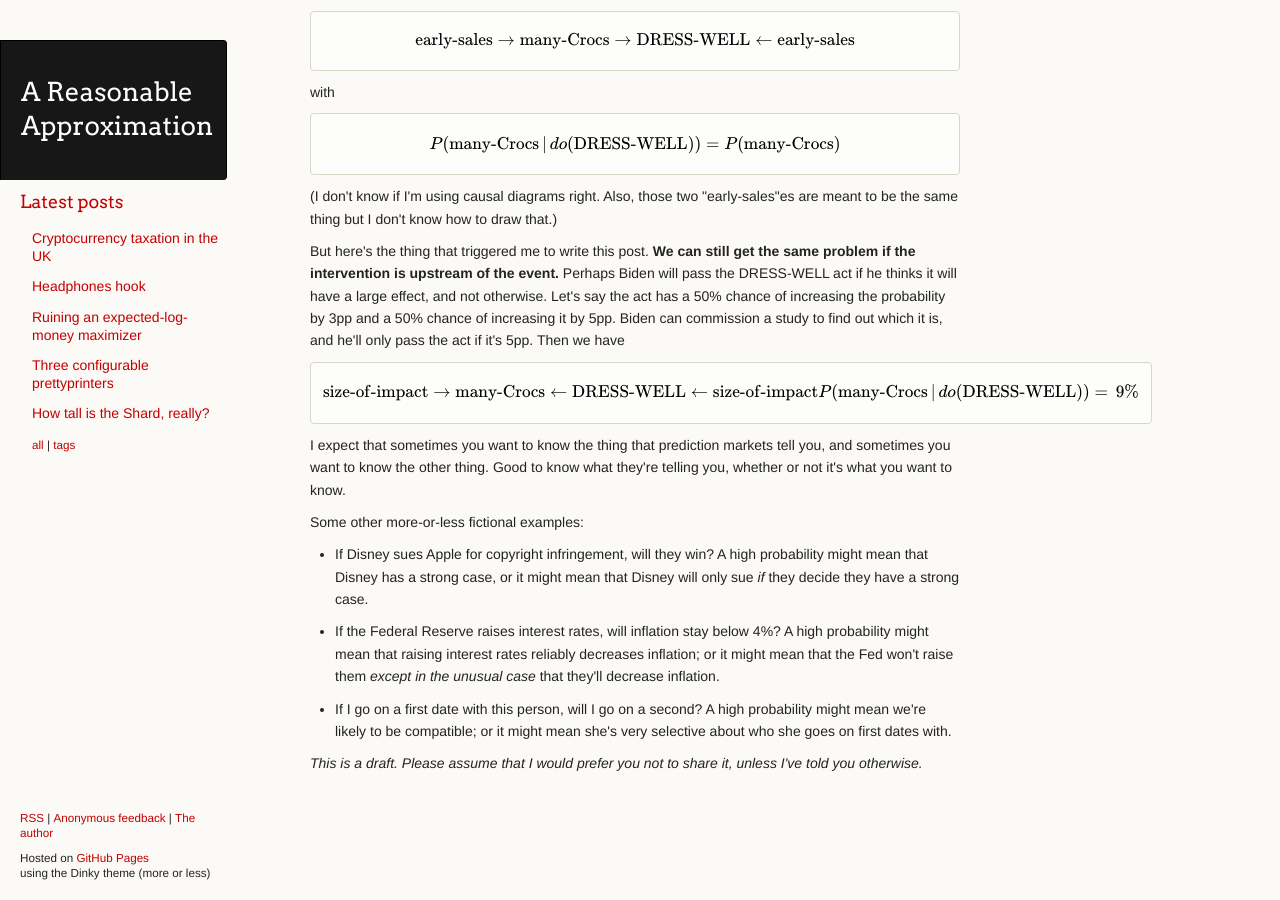
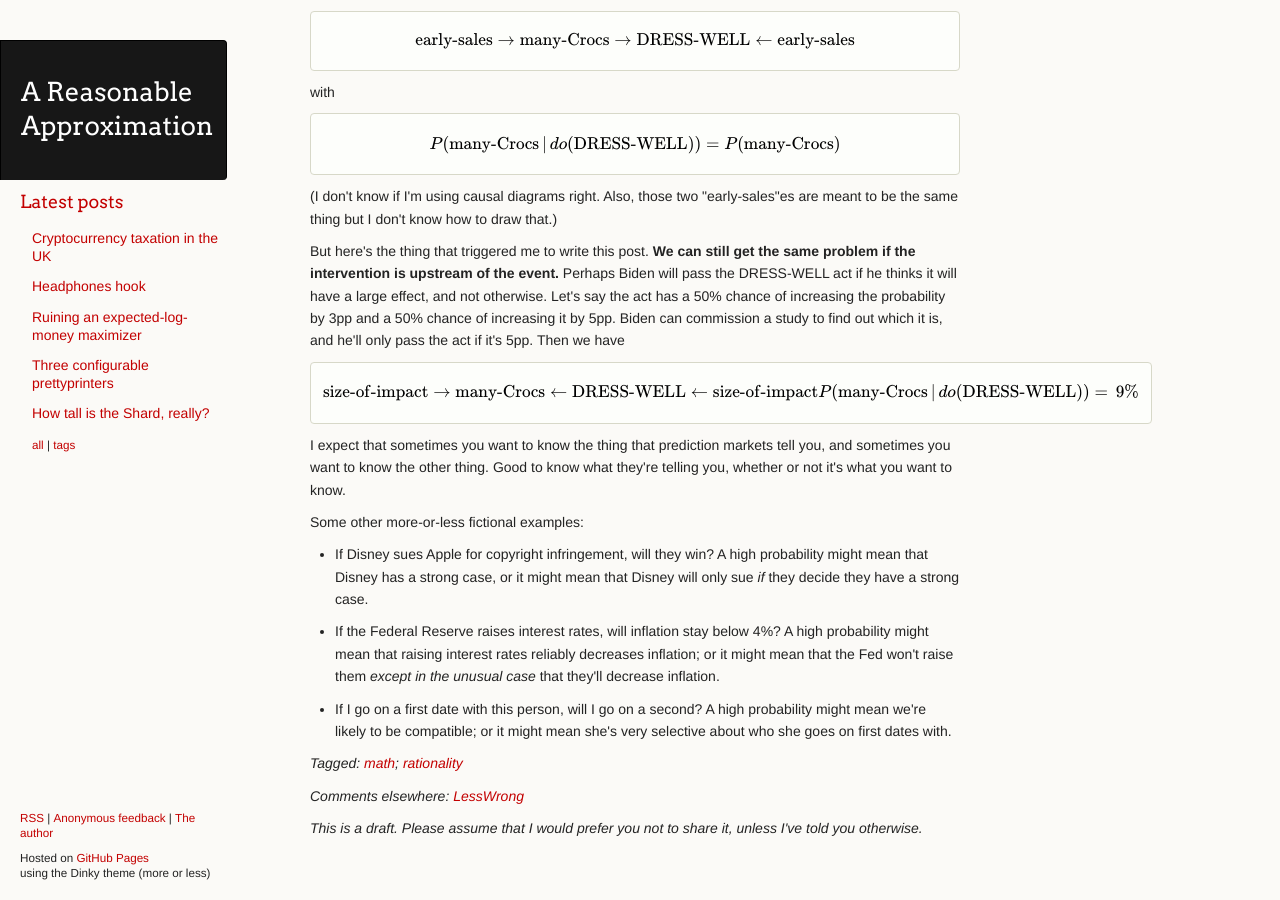
Before and after one commit to ChickenProp/chickenprop.github.com, a Jekyll site: the page built from drafts/conditional-prediction-markets-evidential.md, in a window 1280 px wide and 900 px high, scrolled down 744 px. Built offline with Jekyll 4.4.1, drawn with Linux system fonts in a browser that asks for light colours; nearby versions of some CDN libraries; formulas are drawn with MathJax 3.

Commit message:
Add tags and external comments to drafts.

```diff
--- a/_layouts/draft.html
+++ b/_layouts/draft.html
@@ -7,6 +7,30 @@
 
 {{ content }}
 
+{%if page.tags.size > 0 %}
+<p><em>
+  Tagged:
+  {% assign first_time = true %}
+  {% for tag in page.tags -%}
+    {%- unless first_time %}; {% endunless -%}
+    {%- assign first_time = false -%}
+    <a href="{{ site.url }}/tags.html#{{ tag | slugify }}">{{ tag }}</a>
+  {%- endfor %}
+</em></p>
+{% endif %}
+
+{%if page.external_comments.size > 0 %}
+<p><em>
+  Comments elsewhere:
+  {% assign first_time = true %}
+  {% for site in page.external_comments -%}
+    {%- unless first_time %}; {% endunless -%}
+    {%- assign first_time = false -%}
+    <a href="{{ site.url }}">{{ site.name }}</a>
+  {%- endfor %}
+</em></p>
+{% endif %}
+
 <p><em>This is a draft. Please assume that I would prefer you not to share it, unless I've told you otherwise.</em></p>
 
 {% if page.comments %}
```
